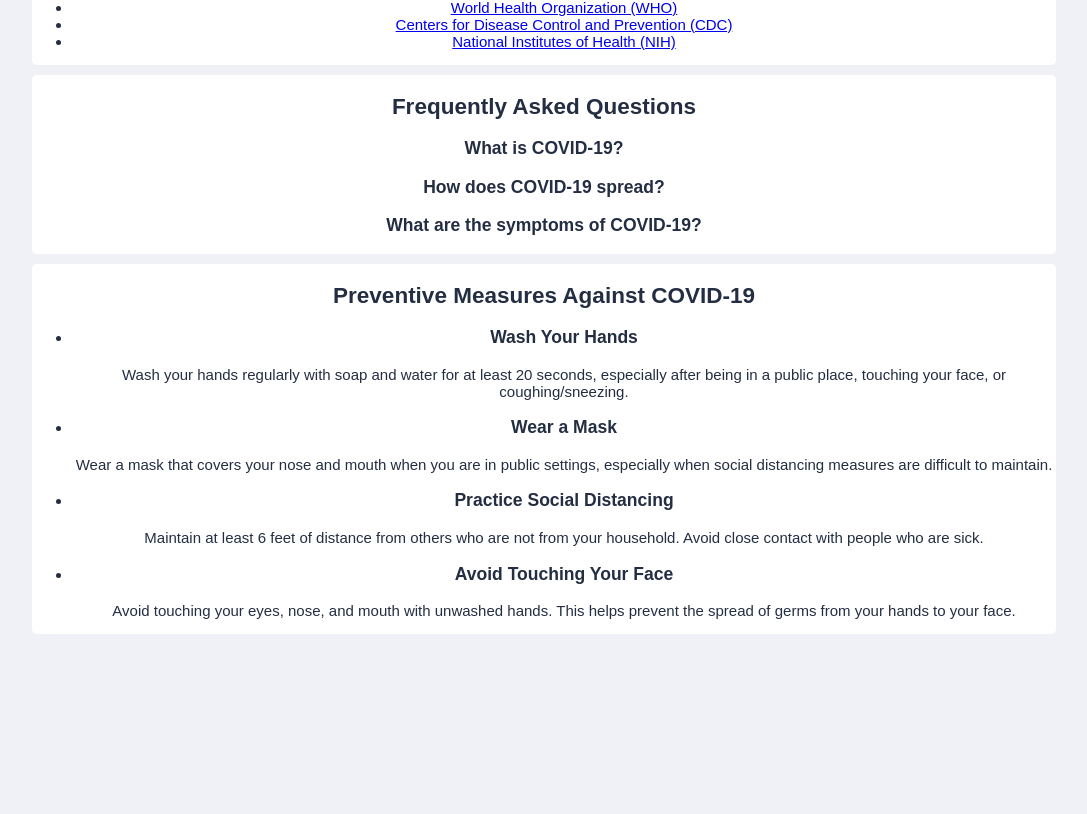
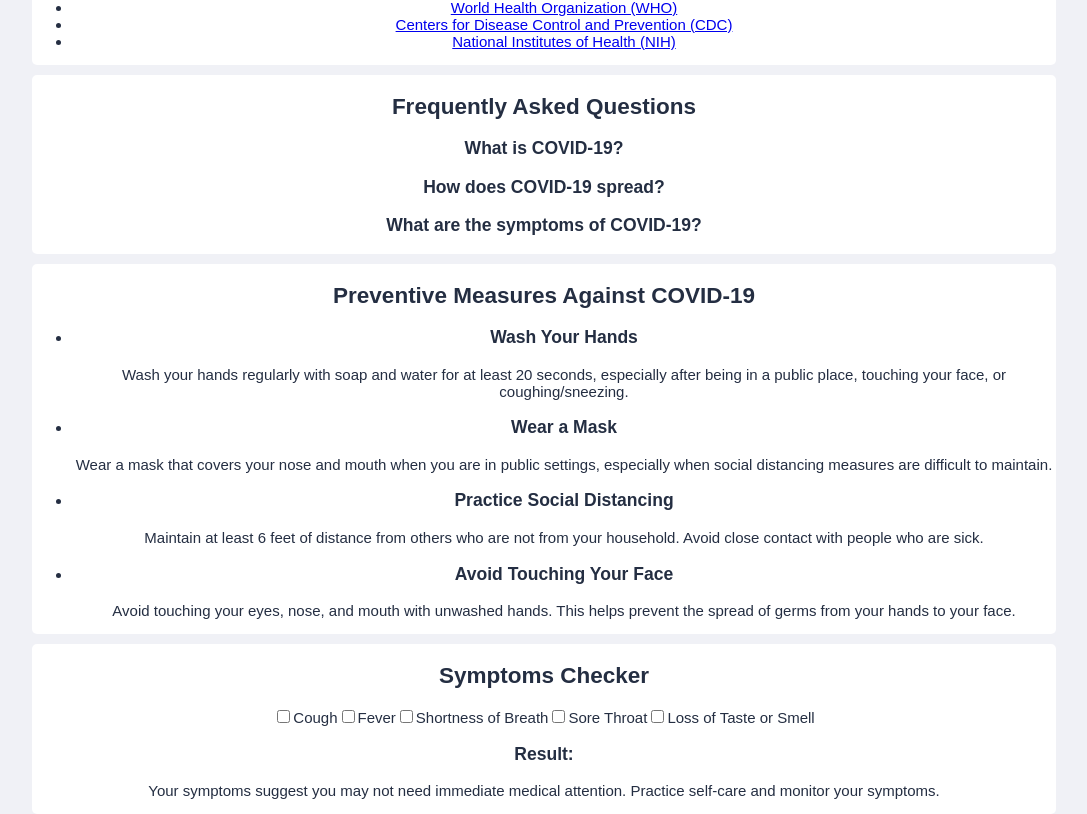
Before and after one commit to mohamedmehdigara/cov-dashboard, a React (Create React App) app: page / in a window 1280 px wide. Shown: the part 512-1326 px from the top of the page, without its empty margins (96-1183 px from the left). Before the commit the page ends 1146 px from the top, so only its background shows below. Built offline with nearby package versions, Linux system fonts and the light colour scheme; no server answers.

Commit message:
added files

```diff
--- a/src/App.js
+++ b/src/App.js
@@ -7,6 +7,8 @@ import Chart from "chart.js/auto";
 import FAQs from "./components/FAQs"; // Import the FAQs component
 import ResourceLinks from "./components/ResourceLinks"; // Import the ResourceLinks component
 import PreventionTips from "./components/PreventionTips";
+import SymptomsChecker from "./components/SymptomsChecker"; // Import the SymptomsChecker component
+
 
 
 function App() {
@@ -166,7 +168,7 @@ function App() {
 
         <FAQs />
         <PreventionTips/>
-
+        <SymptomsChecker/>
       </div>
     </div>
   );
--- /dev/null
+++ b/src/components/SymptomsChecker.js
@@ -0,0 +1,90 @@
+import React, { useState } from "react";
+
+const SymptomsChecker = () => {
+  const [symptoms, setSymptoms] = useState({
+    cough: false,
+    fever: false,
+    shortnessOfBreath: false,
+    soreThroat: false,
+    lossOfTasteOrSmell: false,
+  });
+
+  const handleSymptomChange = (symptom) => {
+    setSymptoms((prevSymptoms) => ({
+      ...prevSymptoms,
+      [symptom]: !prevSymptoms[symptom],
+    }));
+  };
+
+  const determineAction = () => {
+    const hasSevereSymptoms =
+      symptoms.shortnessOfBreath || symptoms.lossOfTasteOrSmell;
+
+    if (hasSevereSymptoms) {
+      return "Seek medical attention immediately.";
+    }
+
+    const hasMildSymptoms =
+      symptoms.cough || symptoms.fever || symptoms.soreThroat;
+
+    if (hasMildSymptoms) {
+      return "Consider consulting a healthcare professional.";
+    }
+
+    return "Your symptoms suggest you may not need immediate medical attention. Practice self-care and monitor your symptoms.";
+  };
+
+  return (
+    <div className="symptoms-checker-container">
+      <h2>Symptoms Checker</h2>
+      <form>
+        <label>
+          <input
+            type="checkbox"
+            checked={symptoms.cough}
+            onChange={() => handleSymptomChange("cough")}
+          />
+          Cough
+        </label>
+        <label>
+          <input
+            type="checkbox"
+            checked={symptoms.fever}
+            onChange={() => handleSymptomChange("fever")}
+          />
+          Fever
+        </label>
+        <label>
+          <input
+            type="checkbox"
+            checked={symptoms.shortnessOfBreath}
+            onChange={() => handleSymptomChange("shortnessOfBreath")}
+          />
+          Shortness of Breath
+        </label>
+        <label>
+          <input
+            type="checkbox"
+            checked={symptoms.soreThroat}
+            onChange={() => handleSymptomChange("soreThroat")}
+          />
+          Sore Throat
+        </label>
+        <label>
+          <input
+            type="checkbox"
+            checked={symptoms.lossOfTasteOrSmell}
+            onChange={() => handleSymptomChange("lossOfTasteOrSmell")}
+          />
+          Loss of Taste or Smell
+        </label>
+      </form>
+      <div className="symptoms-result">
+        <h3>Result:</h3>
+        <p>{determineAction()}</p>
+      </div>
+    </div>
+  );
+};
+
+export default SymptomsChecker;
```
